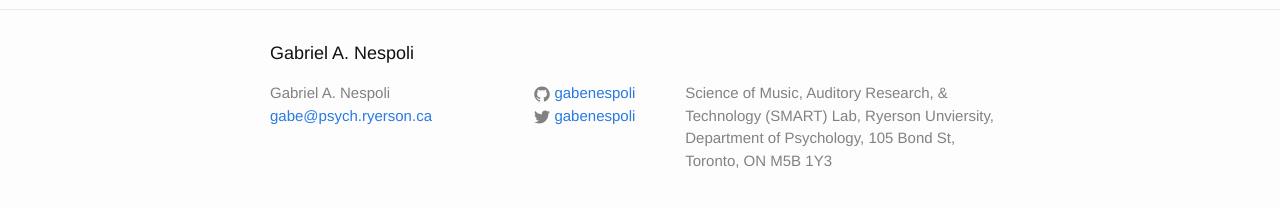
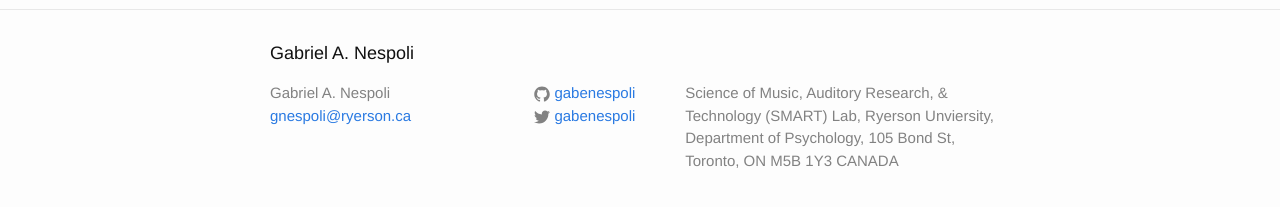
Before and after one commit to gabenespoli/gabenespoli.github.io, a Jekyll site: the page built from index.html, in a window 1280 px wide. Shown: the part 209-416 px from the top of the page. Built offline with Jekyll 4.4.1, drawn with Linux system fonts in a browser that asks for light colours.

Commit message:
changed email address to @ryerson

```diff
--- a/_config.yml
+++ b/_config.yml
@@ -9,11 +9,11 @@
 
 # Site settings
 title: Gabriel A. Nespoli
-email: gabe@psych.ryerson.ca
+email: gnespoli@ryerson.ca
 description:
   Science of Music, Auditory Research, & Technology (SMART) Lab,
   Ryerson Unviersity, Department of Psychology,
-  105 Bond St, Toronto, ON M5B 1Y3
+  105 Bond St, Toronto, ON M5B 1Y3 CANADA
 baseurl: "" # the subpath of your site, e.g. /blog
 url: "https://gabenespoli.github.io" # the base hostname & protocol for your site
 twitter_username: gabenespoli
```
